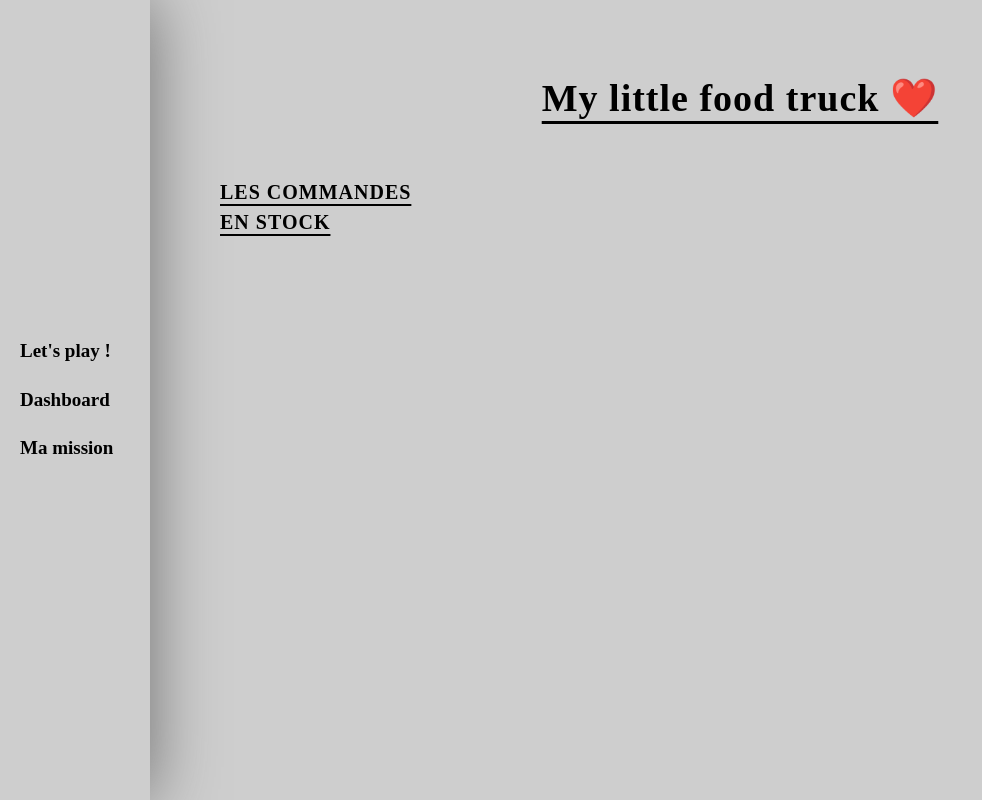
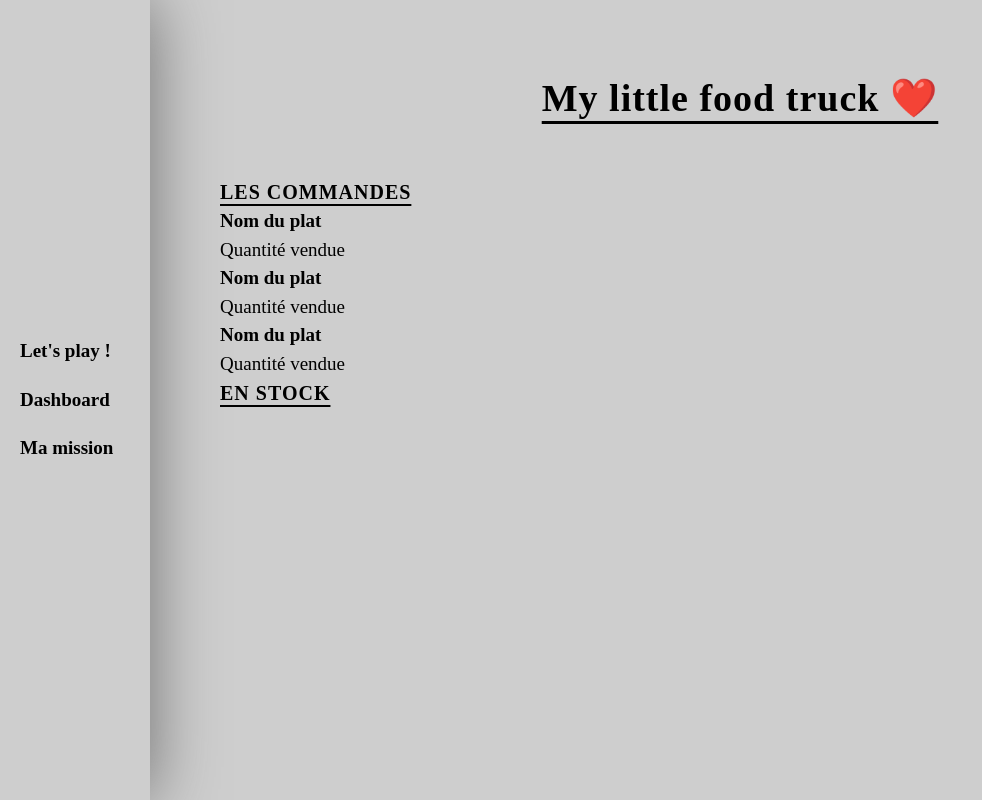
Before and after one commit to NatashaFinkel/food-truck-sim, a React (Vite) app: page /playboard in a window 1280 px wide. Shown: the whole page, without its empty margins (0-982 px from the left). Built offline with nearby package versions, Linux system fonts and the light colour scheme.

Commit message:
Feature : implémentation de Order.tsx version primitive

```diff
--- /dev/null
+++ b/src/components/Order.tsx
@@ -0,0 +1,10 @@
+function Order() {
+  return (
+    <div className="order">
+      <h4>Nom du plat</h4>
+      <p>Quantité vendue</p>
+    </div>
+  );
+}
+
+export default Order;
--- a/src/components/PlayBoard.tsx
+++ b/src/components/PlayBoard.tsx
@@ -1,3 +1,4 @@
+import Order from "./Order";
 
 function PlayBoard() {
   return (
@@ -5,6 +6,9 @@ function PlayBoard() {
       <div className="playboard-container">
         <div className="container order-container">
           <h2>Les commandes</h2>
+          <Order />
+          <Order />
+          <Order />
         </div>
         <div className="container">
           <h2>En stock</h2>
```
